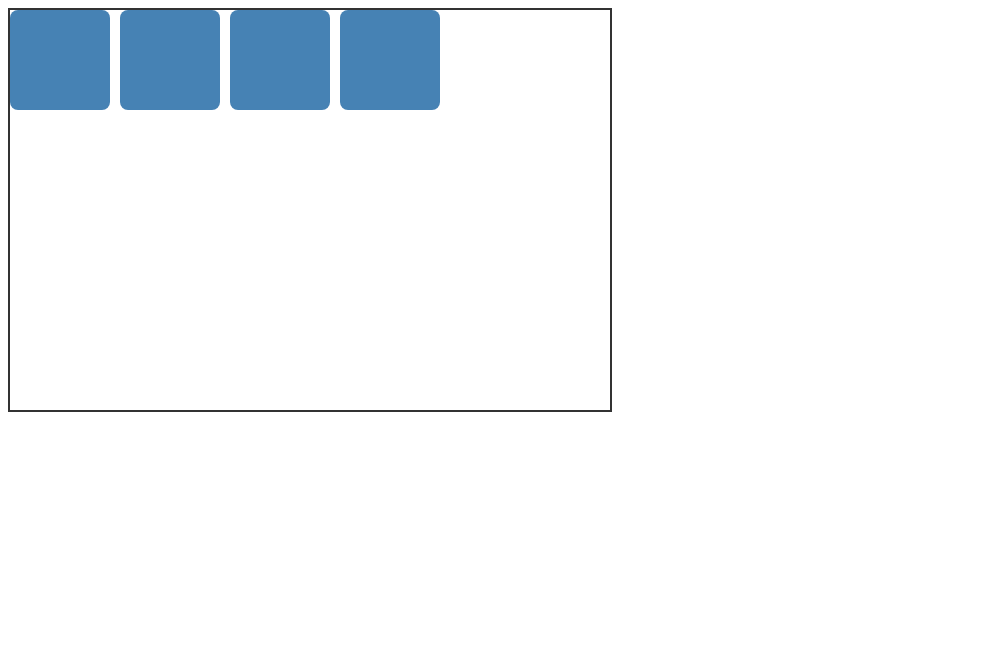
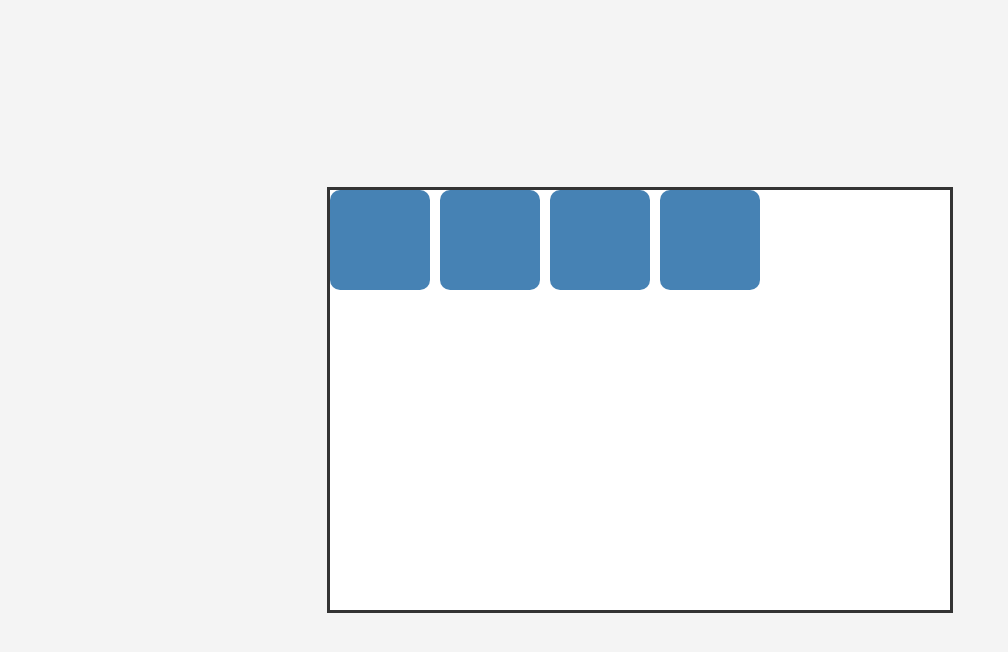
Before and after one commit to acciojob/Click-And-Drag-coderKshiteej, a website: page main.html in a window 1280 px wide. Shown: the whole page, without its empty margins (0-1008 px from the left). Drawn offline with Linux system fonts and the light colour scheme.

Commit message:
created a submission

```diff
--- a/main.html
+++ b/main.html
@@ -4,26 +4,39 @@
   <meta charset="UTF-8">
   <title>Draggable Cubes</title>
   <style>
+    body {
+      display: flex;
+      justify-content: center;
+      align-items: center;
+      height: 100vh;
+      margin: 0;
+      background: #f4f4f4;
+      font-family: Arial, sans-serif;
+    }
+
     .container {
       width: 600px;
       height: 400px;
-      border: 2px solid #333;
+      border: 3px solid #333;
       position: relative;
+      background: white;
+
+      /* Grid default arrangement */
       display: grid;
-      grid-template-columns: repeat(4, 100px);
-      grid-template-rows: repeat(2, 100px);
+      grid-template-columns: repeat(auto-fill, 100px);
       gap: 10px;
-      justify-content: center;
-      align-content: center;
+      padding: 10px;
     }
 
     .cube {
       width: 100px;
       height: 100px;
       background-color: steelblue;
-      border-radius: 8px;
+      border-radius: 10px;
       cursor: grab;
-      position: absolute; /* Needed for free movement */
+      position: absolute; /* Required for free move */
+      transition: none;  /* Prevent snapping animation */
+      user-select: none;
     }
 
     .cube:active {
@@ -32,6 +45,7 @@
   </style>
 </head>
 <body>
+
   <div class="container" id="container">
     <div class="cube"></div>
     <div class="cube"></div>
--- a/script.js
+++ b/script.js
@@ -5,19 +5,20 @@ let selectedCube = null;
 let offsetX = 0;
 let offsetY = 0;
 
-// Position cubes initially in grid layout
+// Position cubes in initial grid layout
 cubes.forEach((cube, index) => {
-  const col = index % 4;
-  const row = Math.floor(index / 4);
-  cube.style.left = `${col * 110}px`; // 100px cube + 10px gap
+  const col = index % 5; // max 5 per row (changeable)
+  const row = Math.floor(index / 5);
+  cube.style.left = `${col * 110}px`;
   cube.style.top = `${row * 110}px`;
 });
 
-// Mouse down → select cube
+// Mouse down → start drag
 cubes.forEach(cube => {
   cube.addEventListener("mousedown", (e) => {
     selectedCube = cube;
     const rect = cube.getBoundingClientRect();
+
     offsetX = e.clientX - rect.left;
     offsetY = e.clientY - rect.top;
   });
@@ -31,11 +32,11 @@ document.addEventListener("mousemove", (e) => {
   const cubeWidth = selectedCube.offsetWidth;
   const cubeHeight = selectedCube.offsetHeight;
 
-  // Calculate new position
+  // New position relative to container
   let newLeft = e.clientX - containerRect.left - offsetX;
   let newTop = e.clientY - containerRect.top - offsetY;
 
-  // Boundary constraints
+  // Boundaries
   newLeft = Math.max(0, Math.min(newLeft, containerRect.width - cubeWidth));
   newTop = Math.max(0, Math.min(newTop, containerRect.height - cubeHeight));
 
@@ -43,7 +44,7 @@ document.addEventListener("mousemove", (e) => {
   selectedCube.style.top = `${newTop}px`;
 });
 
-// Mouse up → release cube
+// Mouse up → release
 document.addEventListener("mouseup", () => {
   selectedCube = null;
 });
```
